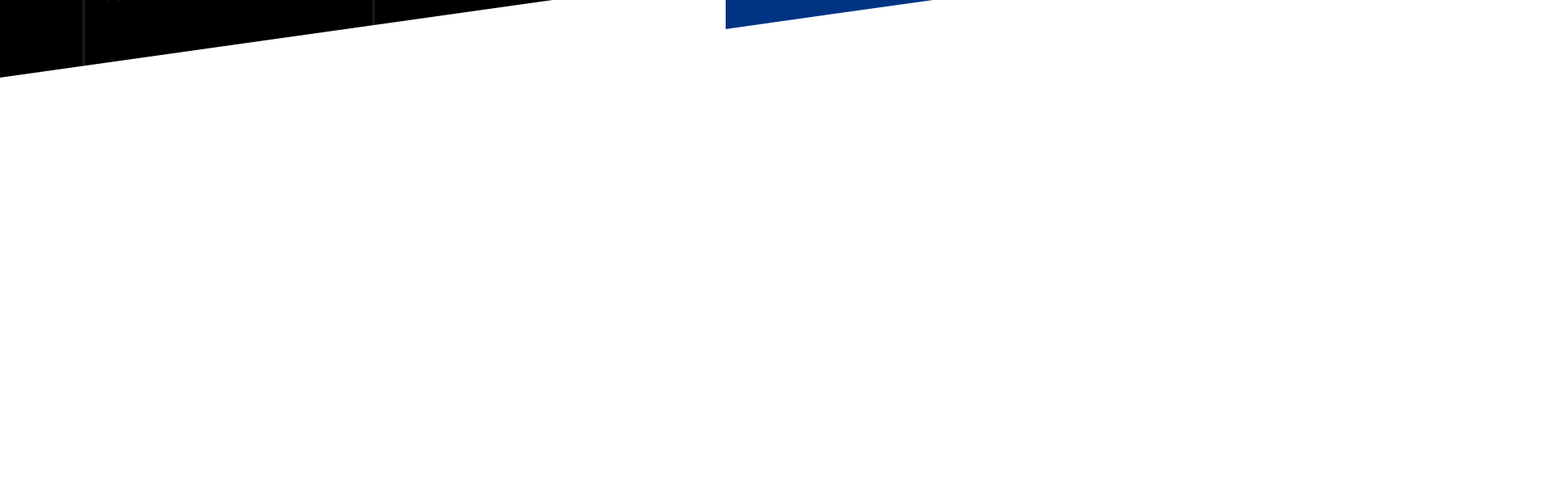
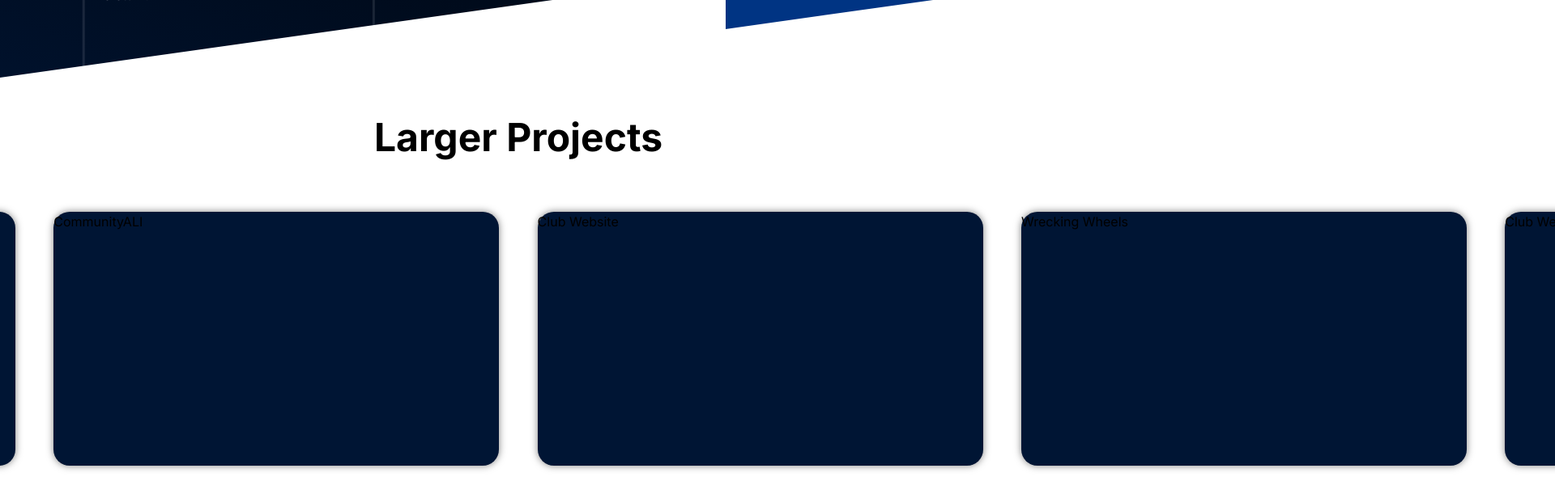
Before and after one commit to BSchoolland/portfolio, a Next.js app: page / in a window 1280 px wide. Shown: the part 1660-2276 px from the top of the page at 81% size, 1920 px wide, since content can reach past the window. Built offline with nearby package versions, Linux system fonts and the light colour scheme.

Commit message:
feat: add slider

```diff
--- a/src/app/globals.css
+++ b/src/app/globals.css
@@ -105,7 +105,7 @@
 .slant {
   margin-top: 50px;
   width: 100%;
-  background: linear-gradient(30deg, #000000 50%, #003483 130%);
+  background: linear-gradient(30deg, #003483 -100%, #000000 50%, #003483 130%);
   transform: skewY(-8deg);
   z-index: -1;
 }
@@ -262,6 +262,89 @@
   font-size: 1rem;
 }
 
+.projects-section {
+  position: relative;
+  width: 100%;
+  height: 100%;
+  display: flex;
+  flex-direction: column;
+  justify-content: center;
+  align-items: center;
+}
+
+.projects-title-container {
+  position: relative;
+  width: 100%;
+  height: 100%;
+  display: flex;
+  justify-content: center;
+  align-items: center;
+}
+
+.projects-title {
+  margin-top: 10%;
+  font-size: 3rem;
+  color: #000000;
+  font-weight: 700;
+  position: relative;
+  height: 80px;
+  z-index: 100;
+}
+
+.projects-container {
+  display: flex;
+  flex-direction: row;
+  justify-content: center;
+  align-items: center;
+  flex-wrap: nowrap;
+  margin-top: 30px;
+  width: 280%;
+}
+
+@keyframes slideInLeft {
+  0% {
+    transform: translateX(-100%);
+  }
+  100% {
+    transform: translateX(0);
+  }
+}
+@keyframes slideInRight {
+  0% {
+    transform: translateX(100%);
+  }
+  100% {
+    transform: translateX(0);
+  }
+}
+.slider {
+  position: relative;
+  width: 50%;
+  height: 350px;
+  padding: 18px;
+  display: flex;
+  flex-direction: column;
+  justify-content: center;
+  align-items: center;
+}
+
+.project {
+  width: 98%;
+  height: 100%;
+  background-color: #001534;
+  border-radius: 20px;
+  box-shadow: 0 0 10px 0 rgba(0, 0, 0, 0.5);
+  cursor: pointer;
+}
+
+.slide-right {
+  animation: slideInRight 1s ease-in-out;
+}
+
+.slide-left {
+  animation: slideInLeft 1s ease-in-out;
+}
+
 html {
   font-size: 1rem;
 }
--- a/src/app/globals.scss
+++ b/src/app/globals.scss
@@ -11,6 +11,7 @@ $action: #00C2FF;
 
 @import "./hero.scss";
 @import "./skills.scss";
+@import "./projects.scss";
 
 html {
   font-size: 1rem;
--- a/src/app/page.tsx
+++ b/src/app/page.tsx
@@ -2,12 +2,14 @@ import Image from "next/image";
 
 import HeroSection from "@/components/hero";
 import SkillsSection from "@/components/skills";
+import ProjectsSection from "@/components/projects";
 
 export default function Home() {
   return (
     <main className="">
       <HeroSection />
       <SkillsSection />
+      <ProjectsSection />
     </main>
   );
 }
--- /dev/null
+++ b/src/app/projects.scss
@@ -0,0 +1,86 @@
+.projects-section {
+    position: relative;
+    width: 100%;
+    height: 100%;
+    display: flex;
+    flex-direction: column;
+    justify-content: center;
+    align-items: center;
+
+}
+
+.projects-title-container {
+    position: relative;
+    width: 100%;
+    height: 100%;
+    display: flex;
+    justify-content: center;
+    align-items: center;
+}
+
+
+.projects-title {
+    margin-top: 10%;
+    font-size: 3rem;
+    color: $text;
+    font-weight: 700;
+    position: relative;
+    height: 80px;
+    // transform: skewY(-4deg);
+    z-index: 100;
+}
+
+.projects-container {
+    display: flex;
+    flex-direction: row;
+    justify-content: center;
+    align-items: center;
+    flex-wrap: nowrap;
+    margin-top: 30px;
+    width: 280%;
+}
+
+@keyframes slideInLeft {
+    0% {
+        transform: translateX(-100%);
+    }
+    100% {
+        transform: translateX(0);
+    }
+}
+
+@keyframes slideInRight {
+    0% {
+        transform: translateX(100%);
+    }
+    100% {
+        transform: translateX(0);
+    }
+}
+
+.slider {
+    position: relative;
+    width: 50%;
+    height: 350px;
+    padding: 18px;
+    display: flex;
+    flex-direction: column;
+    justify-content: center;
+    align-items: center;
+}
+.project {
+    width: 98%;
+    height: 100%;
+    background-color: $secondary;
+    border-radius: 20px;
+    box-shadow: 0 0 10px 0 rgba(0, 0, 0, 0.5);
+    cursor: pointer;
+}
+
+.slide-right {
+    animation: slideInRight 1s ease-in-out;
+}
+
+.slide-left {
+    animation: slideInLeft 1s ease-in-out;
+}
--- a/src/app/skills.scss
+++ b/src/app/skills.scss
@@ -20,7 +20,7 @@ $CORNER_SIZE: 200px;
     margin-top: 50px;
     width: 100%;
     // a gradient background that goes from the secondary color to the tertiary color
-    background: linear-gradient(30deg, $text 50%, $tertiary 130%);
+    background: linear-gradient(30deg, $tertiary -100%, $text 50%, $tertiary 130%);
     transform: skewY(-8deg);
     z-index: -1;
 }
--- /dev/null
+++ b/src/components/projects.tsx
@@ -0,0 +1,106 @@
+"use client";
+import React, { use } from "react";
+import { useState } from "react";
+import { useEffect } from "react";
+
+const ProjectsSection = () => {
+  const [direction, setDirection] = useState("");
+  const projects = [
+    {
+      title: "CommunityALI",
+      github: "https://github.com/Community-ALI/CommunityALI-Website",
+      liveSite: "https://communityali.org/",
+      description:
+        "Lorem ipsum dolor sit amet, consectetur adipiscing elit. Nulla nec odio nec nunc tincidunt tincidunt",
+    },
+    {
+      title: "Club Website",
+      github: "https://github.com/Community-ALI/club-website",
+      liveSite: "https://club-application-c15c28325e63.herokuapp.com/",
+      description:
+        "Lorem ipsum dolor sit amet, consectetur adipiscing elit. Nulla nec odio nec nunc tincidunt tincidunt",
+    },
+    {
+      title: "Wrecking Wheels",
+      github: "https://github.com/BSchoolland/Vehicle-Building-Game",
+      liveSite: "https://wreckingwheels.com/",
+      description:
+        "Lorem ipsum dolor sit amet, consectetur adipiscing elit. Nulla nec odio nec nunc tincidunt tincidunt",
+    },
+  ];
+  const [activeIndex, setActiveIndex] = useState(0);
+  function getIndexPlusX(x: number) {
+    // this function will return the index of the project that is x away from the active index (positive or negative)
+    // if the index is out of bounds, it will wrap around
+    let newIndex = activeIndex + x;
+    if (newIndex < 0) {
+      // figure out how far below 0 the index is
+      let distanceBelowZero = Math.abs(newIndex);
+      // wrap that distance around to the top of the array
+      newIndex = projects.length - distanceBelowZero;
+    } else if (newIndex >= projects.length) {
+      // figure out how far above the highest index the index is
+      let distanceAboveHighestIndex = newIndex - projects.length;
+      // wrap that distance around to the bottom of the array
+      newIndex = distanceAboveHighestIndex;
+    }
+    return newIndex;
+  }
+  useEffect(() => {
+    setTimeout(() => {
+      setDirection("");
+    }, 1000);
+  }, [activeIndex]);
+  return (
+    <section className="projects-section">
+      <div className="projects-title-container">
+        <span className="projects-title">Larger Projects</span>
+      </div>
+      <div className="projects-container">
+        {/* show the active item */}
+        <div className={`slider ${direction}`}>
+          <div className="project">
+            <h1>{projects[activeIndex].title}</h1>
+          </div>
+        </div>
+        <div
+          className={`slider ${direction}`}
+          onClick={() => {
+            setActiveIndex(getIndexPlusX(-1)), setDirection("slide-left");
+          }}
+        >
+          <div className="project">
+            <h1>{projects[getIndexPlusX(-1)].title}</h1>
+          </div>
+        </div>
+        <div className={`slider ${direction}`}>
+          <div className="project">
+            <h1>{projects[activeIndex].title}</h1>
+          </div>
+        </div>
+        <div className={`slider ${direction}`}>
+          <div className="project">
+            <h1>{projects[getIndexPlusX(1)].title}</h1>
+          </div>
+        </div>
+        <div
+          className={`slider ${direction}`}
+          onClick={() => {
+            setActiveIndex(getIndexPlusX(1)), setDirection("slide-right");
+          }}
+        >
+          <div className="project">
+            <h1>{projects[getIndexPlusX(2)].title}</h1>
+          </div>
+        </div>
+        <div className={`slider ${direction}`}>
+          <div className="project">
+            <h1>{projects[getIndexPlusX(1)].title}</h1>
+          </div>
+        </div>
+      </div>
+    </section>
+  );
+};
+
+export default ProjectsSection;
```
Also changed, not shown: 1 other file (tests, documents, lock files or other folders).
